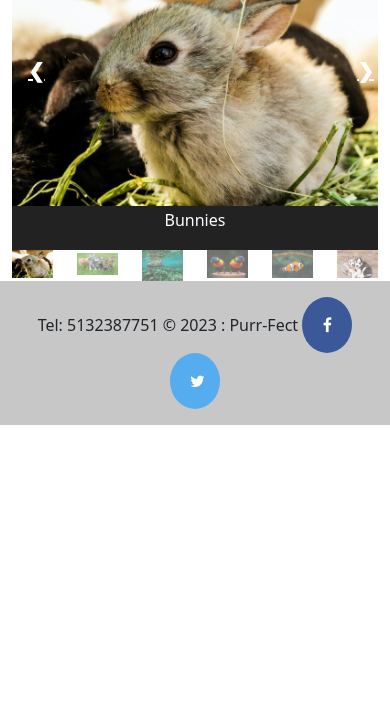
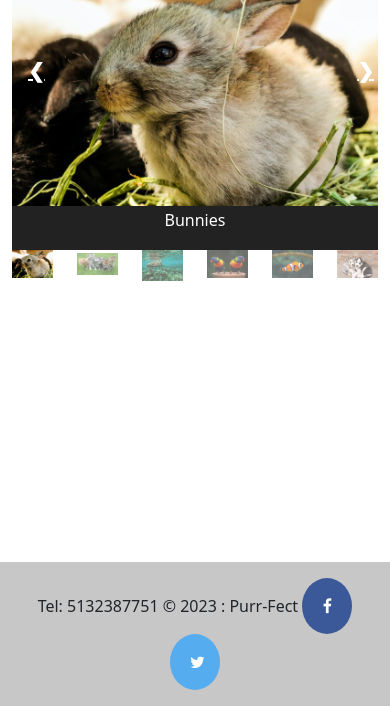
Before and after one commit to kwameasannte42/pet-store, a plain HTML site: page about.html in a window 390 px wide. Shown: the part 138-844 px from the top of the page. Drawn offline with nearby package versions, Linux system fonts and the light colour scheme.

Commit message:
media query fix

```diff
--- a/about.css
+++ b/about.css
@@ -1,3 +1,12 @@
+@media only screen and (max-width: 940px) {
+  .home-footer{
+      position: absolute;
+      bottom: 0px;
+      width: 100%;
+  }
+}
+
+
 /* Style all font awesome icons */
 .fa {
     padding: 20px;
```
